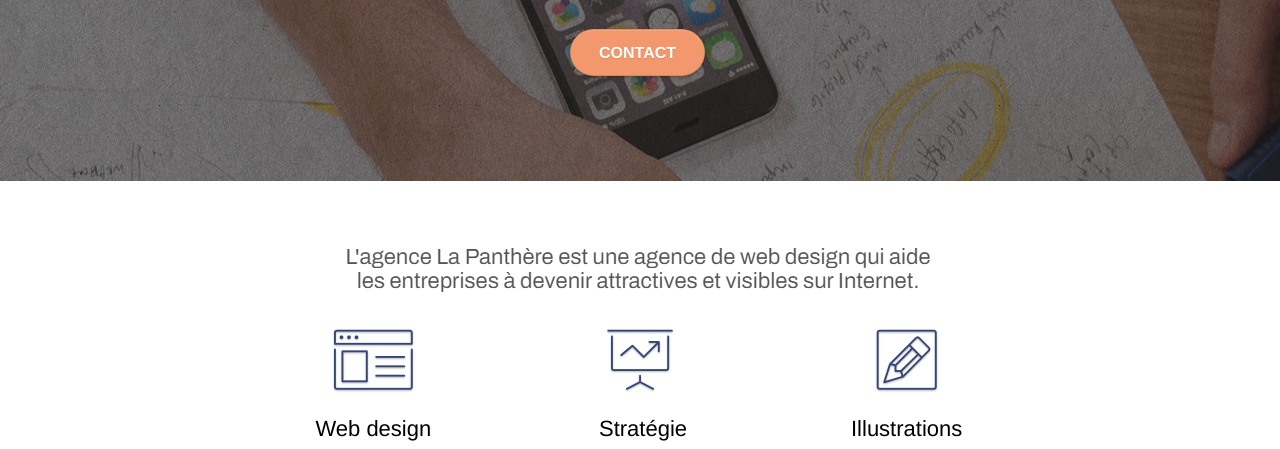
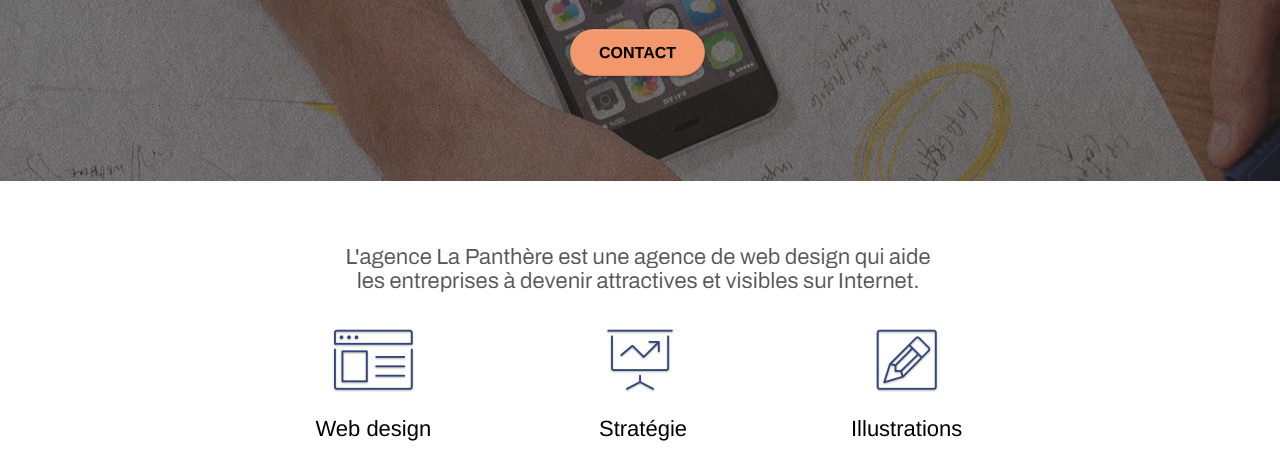
Before and after one commit to ClaraBGitHub/P4-SEO-Project-OPC, a plain HTML site: page index.html in a window 1280 px wide. Shown: the part 351-800 px from the top of the page. Drawn offline with Linux system fonts and the light colour scheme.

Commit message:
correction couleur .btn-atomic-tangerine

```diff
--- a/style.css
+++ b/style.css
@@ -784,7 +784,6 @@ h4 {
 
 .btn-atomic-tangerine {
     background: #F3976C;
-    color: #FFFFFF!important;
 }
 
 .btn-atomic-tangerine:hover {
```
